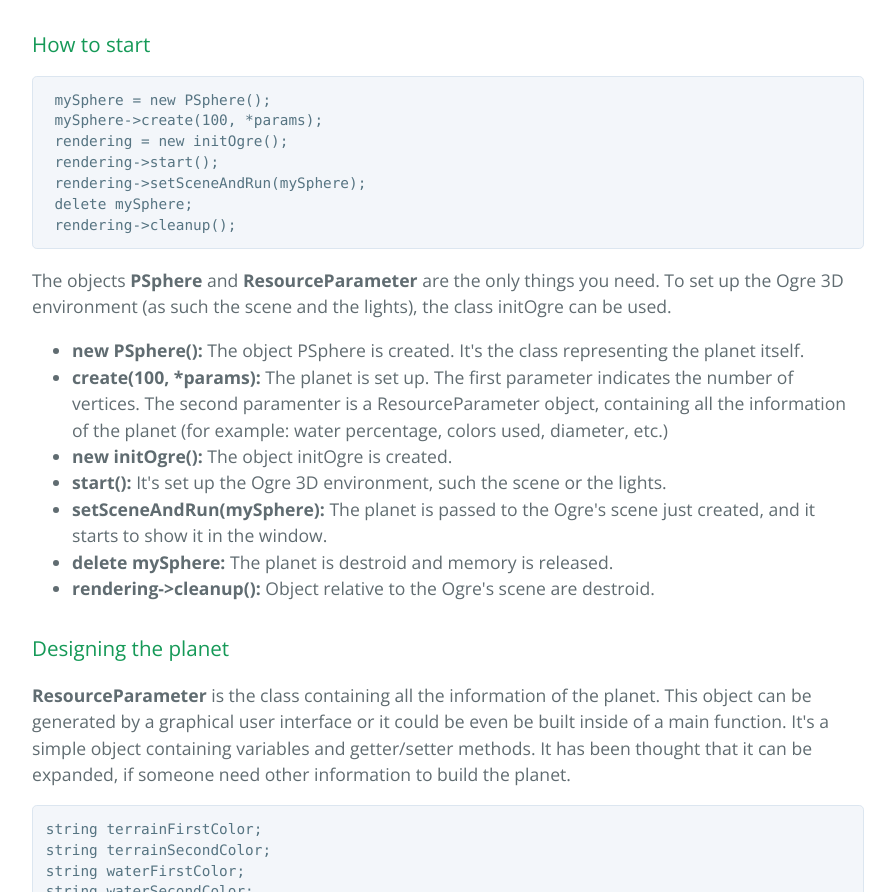
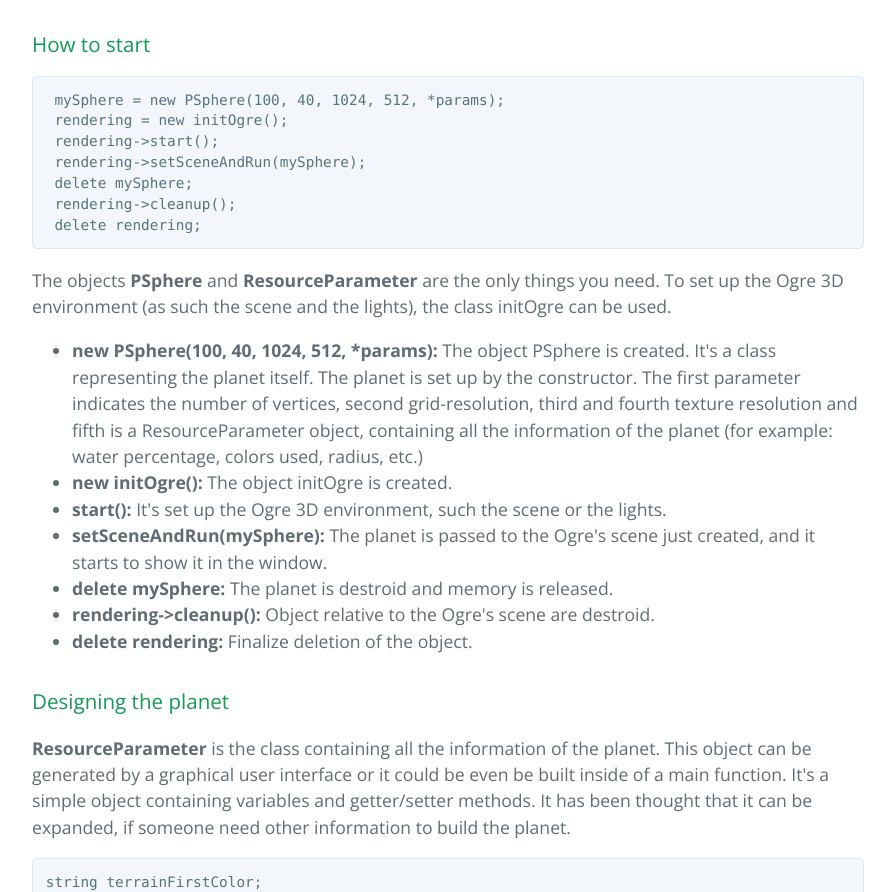
Before and after one commit to giogix2/PlanetGenerator, a plain HTML site: page usage.html in a window 1280 px wide. Shown: the part 1070-1962 px from the top of the page, without its empty margins (192-1087 px from the left). Drawn offline with nearby package versions, Linux system fonts and the light colour scheme.

Commit message:
Update "How to start" in usage.

```diff
--- a/usage.html
+++ b/usage.html
@@ -40,24 +40,24 @@
       <h3>
 <a id="welcome-to-planet-generator" class="anchor" href="#welcome-to-planet-generator" aria-hidden="true"><span class="octicon octicon-link"></span></a>How to start</h3>
 
-<pre><code> mySphere = new PSphere();
- mySphere->create(100, *params);
+<pre><code> mySphere = new PSphere(100, 40, 1024, 512, *params);
  rendering = new initOgre();
  rendering->start();
  rendering->setSceneAndRun(mySphere);
  delete mySphere;
  rendering->cleanup();
+ delete rendering;
 </code></pre>
 
 <p>The objects <b>PSphere</b> and <b>ResourceParameter</b> are the only things you need. To set up the Ogre 3D environment (as such the scene and the lights), the class initOgre can be used.<BR>
   <ul>
-    <li><b>new PSphere():</b> The object PSphere is created. It's the class representing the planet itself.</li>
-    <li><b>create(100, *params):</b> The planet is set up. The first parameter indicates the number of vertices. The second paramenter is a ResourceParameter object, containing all the information of the planet (for example: water percentage, colors used, diameter, etc.)</li>
+    <li><b>new PSphere(100, 40, 1024, 512, *params):</b> The object PSphere is created. It's a class representing the planet itself. The planet is set up by the constructor. The first parameter indicates the number of vertices, second grid-resolution, third and fourth texture resolution and fifth is a ResourceParameter object, containing all the information of the planet (for example: water percentage, colors used, radius, etc.)</li>
     <li><b>new initOgre():</b> The object initOgre is created. </li>
     <li><b>start():</b> It's set up the Ogre 3D environment, such the scene or the lights.</li>
     <li><b>setSceneAndRun(mySphere):</b> The planet is passed to the Ogre's scene just created, and it starts to show it in the window.</li>
     <li><b>delete mySphere:</b> The planet is destroid and memory is released.</li>
     <li><b>rendering->cleanup():</b> Object relative to the Ogre's scene are destroid.</li>
+    <li><b>delete rendering:</b> Finalize deletion of the object.</li>
   </ul>
 </p>
 
```
